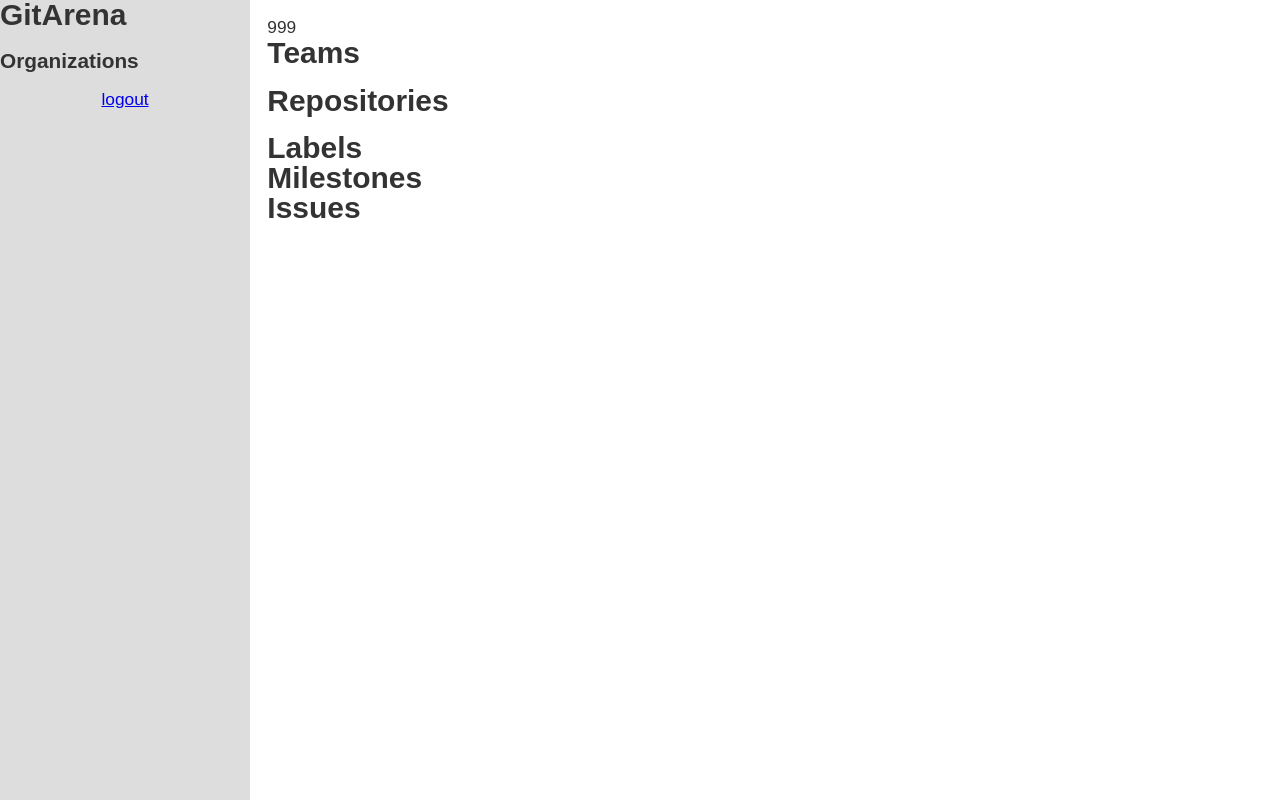
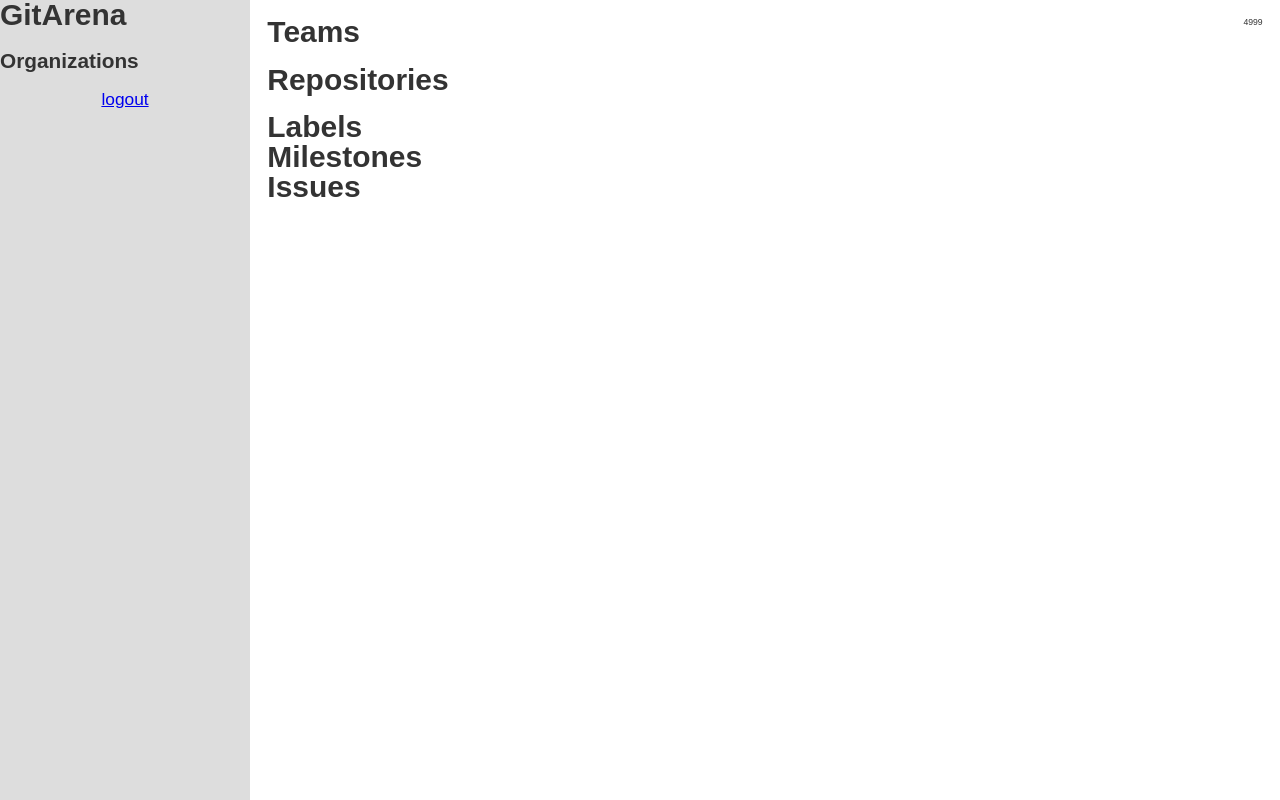
Before and after one commit to Beaver-Design/gitarena, a Flask app: template templates/home.html in a window 1280 px wide. Run offline with Flask 2, Linux system fonts and the light colour scheme; the template is opened without the code that fills it, so the values that code supplies are empty.

Commit message:
added counter and milesones url

```diff
--- a/server.py
+++ b/server.py
@@ -151,5 +151,19 @@ def team_repos(team):
     r = requests.get(r'https://api.github.com/teams/%s/repos'%(team), headers=session['std_header'])
     return r.text + str(r.headers)
 
+@app.route('/rate_limit')
+def get_rate_limit():
+    if not logged_in():
+        return redirect('/')
+    r = requests.get(r'https://api.github.com/rate_limit', headers=session['std_header'])
+    return r.text
+
+@app.route('/repos/<owner>/<repo>/milestones')
+def get_milestones(owner, repo):
+    if not logged_in():
+        return redirect('/')
+    r = requests.get(r'https://api.github.com/repos/%s/%s/milestones'%(owner, repo), headers=session['std_header'])
+    return r.text
+
 if __name__ == '__main__':
     app.run(debug=True)
--- a/templates/home.html
+++ b/templates/home.html
@@ -7,7 +7,6 @@
     <meta charset="utf-8">
 <title>GH Organizer</title>
 <style>
-    /* This rule must come first for show/hide code to work */
     body {
         margin: 1em;
         padding: 0;
@@ -51,6 +50,10 @@
     }
     #content {
         margin-left: 250px;
+    }
+    #rate {
+        float: right;
+        font-size: 0.5em
     }
     </style>
 </head>
@@ -117,8 +120,17 @@ function update_avatar(href){
     $("#avatar").attr("src", href);
 };
 function update_rate(){
-    $("#rate").value("999")
-}
+    $.ajax({
+        url: '/rate_limit',
+        method: "GET",
+        success: function(result){
+            var rate_data = JSON.parse(result);
+            remaining = rate_data["resources"]["core"]["remaining"];
+            console.log(remaining);
+            $("#rate").text(remaining)
+        }
+    })
+};
 $(document).ready(function(){
     $.ajax({
         url: '/user',
@@ -142,6 +154,7 @@ $(document).ready(function(){
 
         }
     });
+    update_rate();
 });
 //let user select an organization, then update the list of teams for that
 //organization.
@@ -155,6 +168,7 @@ $(document).on("click", "input:checkbox", function() {
         update_team(id, checked);
         update_repo(id, checked);
     };
+    update_rate()
 });
 </script>
 <div id="sidebar">
@@ -168,7 +182,7 @@ $(document).on("click", "input:checkbox", function() {
     <div align="center"><a href="/logout">logout</a></div>
 </div>
 <div id="content">
-    <p id="rate" style="text-align:right">999</p>
+    <div id="rate">4999</div>
     <h1>Teams</h1>
         <ul id='teams'>
         </ul>
```
